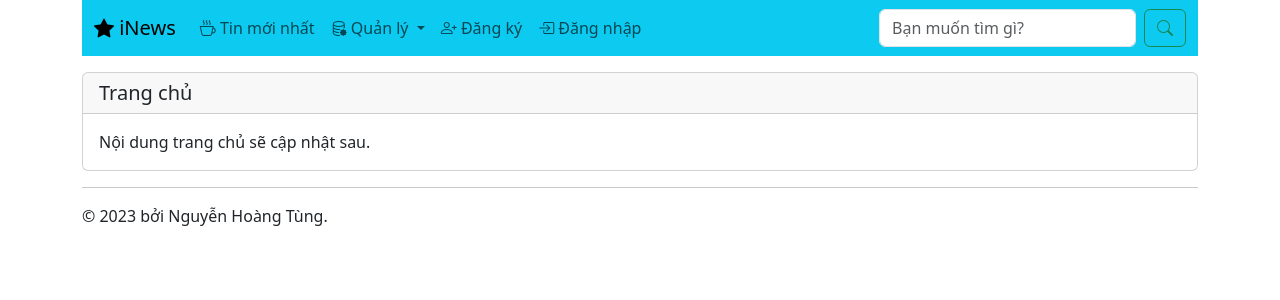
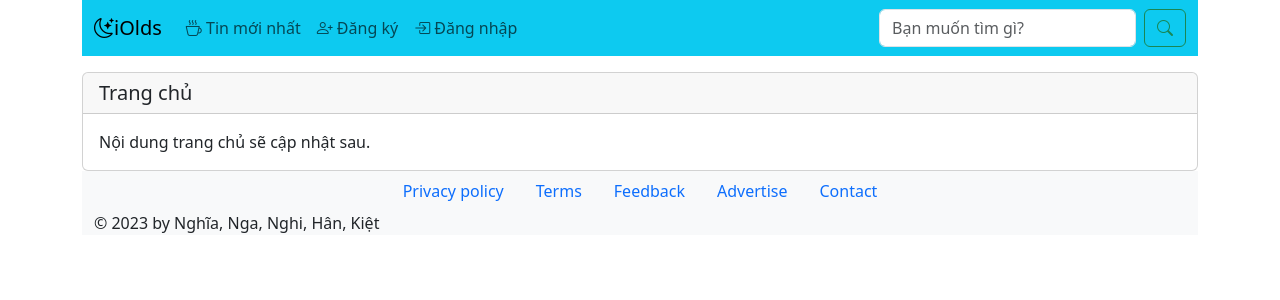
Before and after one commit to ntkiet02/TrangTinDienTu, a PHP site: page /index.php in a window 1280 px wide. Shown: the top 300 px of the page. Run offline with PHP 8.4, Linux system fonts and the light colour scheme.

Commit message:
Chỉnh sửa thanh navabar và footer

```diff
--- a/footer.php
+++ b/footer.php
@@ -1,2 +1,14 @@
-<hr />
-<footer>&copy; 2023 bởi Nguyễn Hoàng Tùng.</footer>
+<footer class="site-footer bg-light">
+		<div class="container">
+			<ul class="nav justify-content-center">
+				<li class="nav-item"><a class="nav-link" href="#">Privacy policy</a></li>
+				<li class="nav-item"><a class="nav-link" href="#">Terms</a></li>
+				<li class="nav-item"><a class="nav-link" href="#">Feedback</a></li>
+				<li class="nav-item"><a class="nav-link" href="#">Advertise</a></li>
+				<li class="nav-item"><a class="nav-link" href="page-contact.html">Contact</a></li>
+			</ul>
+			<div class="copy">
+				&copy; 2023 by Nghĩa, Nga, Nghi, Hân, Kiệt
+			</div>
+		</div>
+</footer>
--- a/navbar.php
+++ b/navbar.php
@@ -1,6 +1,6 @@
 <nav class="navbar navbar-expand-lg bg-info" data-bs-theme="light">
 	<div class="container-fluid">
-		<a class="navbar-brand" href="index.php"><i class="bi bi-star-fill"></i> iNews</a>
+		<a class="navbar-brand" href="index.php"><i class="bi bi-moon-stars"></i>iOlds</a>
 		<button class="navbar-toggler" type="button" data-bs-toggle="collapse" data-bs-target="#navbarSupportedContent" aria-controls="navbarSupportedContent" aria-expanded="false" aria-label="Toggle navigation">
 			<span class="navbar-toggler-icon"></span>
 		</button>
@@ -9,6 +9,14 @@
 				<li class="nav-item">
 					<a class="nav-link" href="#"><i class="bi bi-cup-hot"></i> Tin mới nhất</a>
 				</li>
+				<?php
+					if(isset($_SESSION['ID']))
+					{
+				?>
+						<?php
+							if($_SESSION['QuyenHan'] == 1)
+							{
+						?>
 								<li class="nav-item dropdown">
 									<a class="nav-link dropdown-toggle" href="#" role="button" data-bs-toggle="dropdown" aria-expanded="false">
 										<i class="bi bi-database-gear"></i> Quản lý
@@ -20,12 +28,43 @@
 										<li><a class="dropdown-item" href="baiviet.php"><i class="bi bi-stickies"></i> Bài viết</a></li>
 									</ul>
 								</li>
+						<?php
+							}
+							else
+							{
+						?>
+								<li class="nav-item dropdown">
+									<a class="nav-link dropdown-toggle" href="#" role="button" data-bs-toggle="dropdown" aria-expanded="false">
+										<i class="bi bi-person-circle"></i> <?php echo $_SESSION['HoVaTen']; ?>
+									</a>
+									<ul class="dropdown-menu">
+										<li><a class="dropdown-item" href="baiviet_them.php"><i class="bi bi-pencil-square"></i> Đăng bài viết</a></li>
+										<li><a class="dropdown-item" href="baiviet_cuatoi.php"><i class="bi bi-person-badge"></i> Bài viết của tôi</a></li>
+										<li><hr class="dropdown-divider"></li>
+										<li><a class="dropdown-item" href="nguoidung_doimatkhau.php"><i class="bi bi-key"></i> Đổi mật khẩu</a></li>
+									</ul>
+								</li>
+						<?php
+							}
+						?>
+
+						<li class="nav-item">
+							<a class="nav-link" href="dangxuat.php"><i class="bi bi-box-arrow-in-right"></i> Đăng xuất</a>
+						</li>
+				<?php
+					}
+					else
+					{
+				?>
 						<li class="nav-item">
 							<a class="nav-link" href="dangky.php"><i class="bi bi-person-plus"></i> Đăng ký</a>
 						</li>
 						<li class="nav-item">
 							<a class="nav-link" href="dangnhap.php"><i class="bi bi-box-arrow-in-right"></i> Đăng nhập</a>
 						</li>
+				<?php
+					}
+				?>
 			</ul>
 			<form class="d-flex" role="search">
 				<input class="form-control me-2" type="search" placeholder="Bạn muốn tìm gì?" aria-label="Search" />
```
Lines whose indentation alone changed are shown as unchanged.
